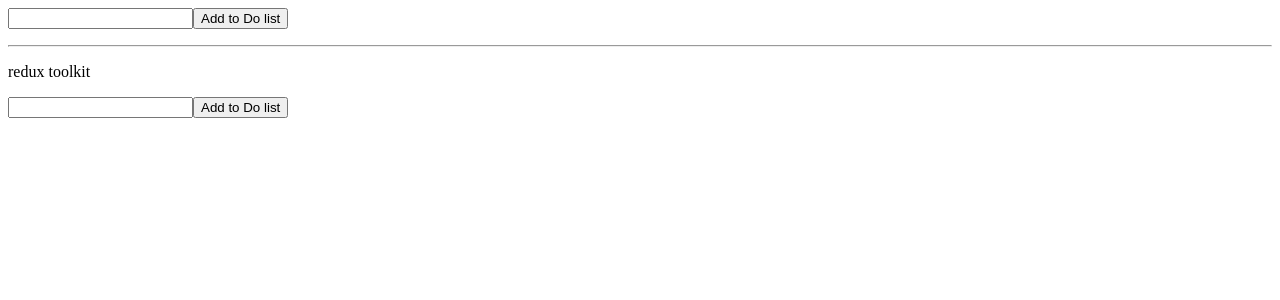
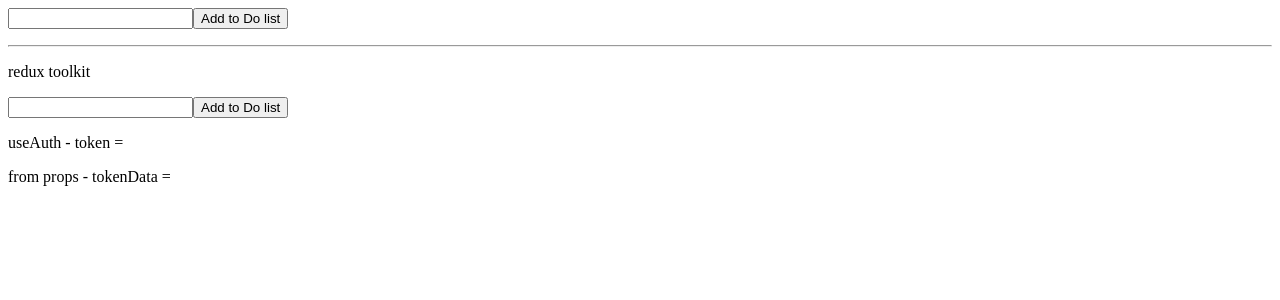
Before and after one commit to KhachGevorgyan94/reaact-lesson-group-2, a React (Create React App) app: page /home in a window 1280 px wide. Shown: the top 300 px of the page. Built offline with nearby package versions, Linux system fonts and the light colour scheme.

Commit message:
input changes

```diff
--- /dev/null
+++ b/src/components/home-box/index.jsx
@@ -0,0 +1,15 @@
+import useAuth from "../../hook/use-auth";
+import {useEffect} from "react";
+
+const HomeBox = ({tokenData}) => {
+  const {token, setToken} = useAuth()
+
+  useEffect(()=>{
+    setToken(tokenData)
+  },[tokenData])
+  return <div>
+    <p>useAuth - token = {token}</p>
+    <p>from props  - tokenData = {tokenData}</p>
+  </div>
+}
+export default HomeBox
--- /dev/null
+++ b/src/hook/use-auth.js
@@ -0,0 +1,9 @@
+import {useState} from "react";
+
+const useAuth = () => {
+  const [token, setToken] = useState('')
+
+  return {token, setToken}
+}
+
+export default useAuth
--- a/src/pages/home/index.jsx
+++ b/src/pages/home/index.jsx
@@ -1,62 +1,25 @@
-import React, {useEffect, useState} from "react";
-import {useDispatch, useSelector} from "react-redux";
-import {toDoActions} from "../../store/redusers/to-do/type";
-import {removeList} from "../../store/redusers/to-do/todo-list-reducer";
-import TodoSlice, {createToDo, removeItem} from "../../store/redusers/todo-slice";
+import React from "react";
+import useHome from "./use-home";
+import useAuth from "../../hook/use-auth";
+import HomeBox from "../../components/home-box";
 
 const Home = () => {
+  const {
+    addaToDo,
+    deleteItemSLice,
+    deleteList,
+    addaToDoSlice,
+    setToDoListTitleSlice,
+    toDoListTitle,
+    setToDoListTitle,
+    toDoList,
+    toDoListSlice,
+    toDoListTitleSlice,
+    token
 
-  const [toDoListTitle, setToDoListTitle] = useState('')
-  const [toDoListTitleSlice, setToDoListTitleSlice] = useState('')
-  /**
-   * useSelector()  da reduxi  hamar naxatesvac hookeric mekn e  vori mijocov meqn karoxanum
-   * eqn vercnel stayti mej pahvac mer reduserneri  koxmoc stexcvac initial stayti cankacac parametr
-   *  let toDoList = useSelector(state => state.todoListReducer.toDoList)
-   *  @stat@  handisanum e  mer global  reduxi stayt@
-   *  @todoListReducer  da  mer steytum pahvac  reduserneric mekn e
-   *  @toDoList => todoListReducer-i initial staytum pahvac parametrneric mek ne
-   * **/
+  } = useHome()
 
-  let toDoList = useSelector(state => state.todoListReducer.toDoList)
 
-  let toDoListSlice = useSelector(state => state.TodoSlice.toDoList)
-
-  /**
-   * useDispatch() reduxi amenakarevor methodneric mekn e
-   * vori mijocov meqn  karoxanum enq inch vor informacianer poxancel  mer reudernerin  hamapatasxan
-   * voronq el katarum en irench asaneliq gorcoxutyunnern
-   * greladzevn hetevyaln e
-   *   const dispatch = useDispatch()
-   *   voric heto kanchum enq dispatch()  ays method@  arguimentoc poxancelu  action object@
-   *   @action => {type:'', payload:''}
-   *   vorpes type nshelov te vor method@ petq e  kanchvii  voronq  pahvac en reduerneri  mej
-   *   payload -  poxancum eqn inch vor informacia  vor@  karox e voch partadir lineln
-   *   aysinqn kaxvac inch vor iravichakneric kariq chka  informacia uxarkel  state ayl parzapes katarel voroshaki stugumner
-   * **/
-  const dispatch = useDispatch()
-
-  useEffect(() => {
-  }, [toDoList])
-  const addaToDo = () => {
-    dispatch({type: toDoActions.CREATE_TO_DO, payload: toDoListTitle})
-    setToDoListTitle('')
-  }
-
-  const addaToDoSlice = () => {
-    dispatch(createToDo(toDoListTitleSlice)) // payload = asdhaskjhdasd
-    setToDoListTitleSlice('')
-  }
-
-  const deleteItemSLice = (index)=>{
-    dispatch(removeItem(index))
-  }
-
-  const deleteList = (index) => {
-    // tarberak 1
-    dispatch({type: toDoActions.REMOVE_LIST, payload: index})
-    // tarberak 2  erb amen  typi  hamar stexcum eqn arandzin funkcianer
-    // dispatch(removeList(index))
-  }
   return <div>
     <input value={toDoListTitle} type="text" onChange={(e) => {
       setToDoListTitle(e.target.value)
@@ -74,6 +37,7 @@
     <input value={toDoListTitleSlice} type="text" onChange={(e) => {
       setToDoListTitleSlice(e.target.value)
     }}/>
+    {/*{toDoListTitleSliceInput}*/}
 
     <button onClick={addaToDoSlice}>Add to Do list</button>
 
@@ -82,6 +46,9 @@
         return <li key={index} onClick={() => deleteItemSLice(index)}>{item}</li>
       })}
     </ul>
+
+    <HomeBox tokenData={token}/>
+
   </div>
 }
 
--- /dev/null
+++ b/src/pages/home/use-home.js
@@ -0,0 +1,62 @@
+import {useEffect, useState} from "react";
+import {useDispatch, useSelector} from "react-redux";
+import {toDoActions} from "../../store/redusers/to-do/type";
+import {createToDo, removeItem} from "../../store/redusers/todo-slice";
+import useAuth from "../../hook/use-auth";
+
+const useHome = () => {
+
+  const {token, setToken} = useAuth()
+
+
+  const [toDoListTitle, setToDoListTitle] = useState('')
+  const [toDoListTitleSlice, setToDoListTitleSlice] = useState('')
+  let toDoList = useSelector(state => state.todoListReducer.toDoList)
+
+  let toDoListSlice = useSelector(state => state.TodoSlice.toDoList)
+  const dispatch = useDispatch()
+
+  useEffect(() => {
+  }, [toDoList])
+
+
+  const addaToDo = () => {
+    dispatch({type: toDoActions.CREATE_TO_DO, payload: toDoListTitle})
+    setToDoListTitle('')
+    setToken(toDoListTitle)
+  }
+
+  const addaToDoSlice = () => {
+    dispatch(createToDo(toDoListTitleSlice)) // payload = asdhaskjhdasd
+    setToDoListTitleSlice('')
+  }
+
+  const deleteItemSLice = (index) => {
+    dispatch(removeItem(index))
+  }
+
+  const deleteList = (index) => {
+    dispatch({type: toDoActions.REMOVE_LIST, payload: index})
+  }
+
+  useEffect(() => {
+    console.log(token, 'token')
+  }, [token])
+
+
+  return {
+    addaToDo,
+    addaToDoSlice,
+    deleteItemSLice,
+    deleteList,
+    setToDoListTitle,
+    setToDoListTitleSlice,
+    toDoListTitle,
+    toDoListTitleSlice,
+    toDoListSlice,
+    toDoList,
+    token
+  }
+}
+
+export default useHome
```
Also changed, not shown: src/hook/use-input.js (added, +17 -0 lines).
